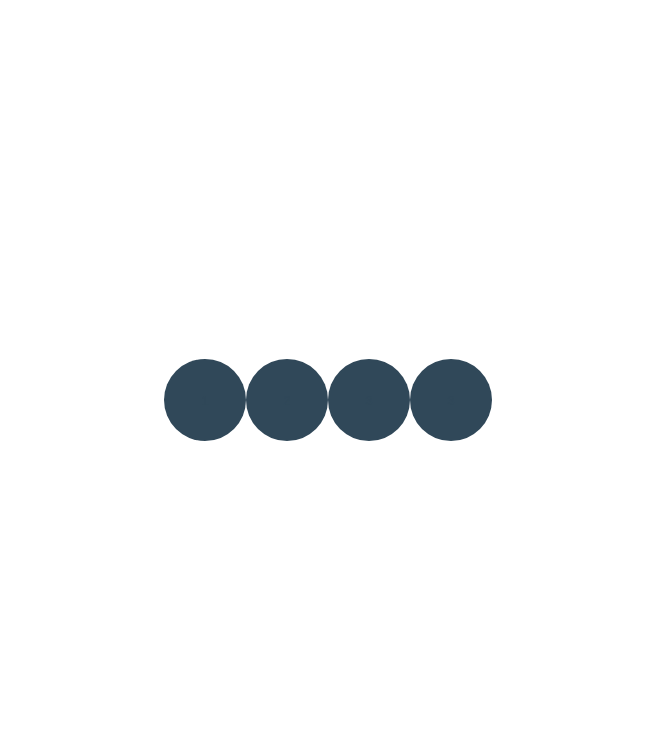
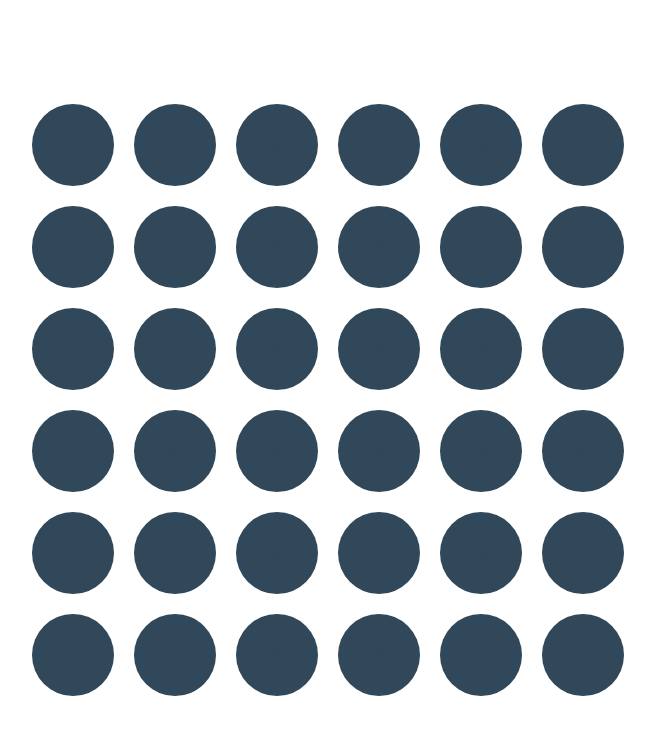
Before and after one commit to ssejjemba/memory, a Next.js app: page / in a window 1280 px wide. Shown: the top 734 px of the page, without its empty margins (312-967 px from the left). Built offline with nearby package versions, Linux system fonts and the light colour scheme.

Commit message:
feat(memoryCell): add javascript to reveal matching id cells

```diff
--- /dev/null
+++ b/components/6X6GridContainer/6X6GridContainer.tsx
@@ -0,0 +1,46 @@
+import React from 'react';
+import { MemoryCellButton } from '../Buttons/memoryCellButton/MemoryCellButton';
+import styles from './styles.module.css';
+
+export const GridContainer6X6 = () => {
+  return (
+    <div className={styles.grid_container}>
+      <MemoryCellButton buttonName="1" id="cell_1" />
+      <MemoryCellButton buttonName="1" id="cell_2" />
+      <MemoryCellButton buttonName="2" id="cell_3" />
+      <MemoryCellButton buttonName="2" id="cell_4" />
+      <MemoryCellButton buttonName="3" id="cell_5" />
+      <MemoryCellButton buttonName="3" id="cell_6" />
+      <MemoryCellButton buttonName="1" id="cell_7" />
+      <MemoryCellButton buttonName="1" id="cell_8" />
+      <MemoryCellButton buttonName="2" id="cell_9" />
+      <MemoryCellButton buttonName="2" id="cell_10" />
+      <MemoryCellButton buttonName="3" id="cell_11" />
+      <MemoryCellButton buttonName="3" id="cell_12" />
+      <MemoryCellButton buttonName="1" id="cell_13" />
+      <MemoryCellButton buttonName="1" id="cell_14" />
+      <MemoryCellButton buttonName="2" id="cell_15" />
+      <MemoryCellButton buttonName="2" id="cell_16" />
+      <MemoryCellButton buttonName="3" id="cell_17" />
+      <MemoryCellButton buttonName="3" id="cell_18" />
+      <MemoryCellButton buttonName="1" id="cell_19" />
+      <MemoryCellButton buttonName="1" id="cell_20" />
+      <MemoryCellButton buttonName="2" id="cell_21" />
+      <MemoryCellButton buttonName="2" id="cell_22" />
+      <MemoryCellButton buttonName="3" id="cell_23" />
+      <MemoryCellButton buttonName="3" id="cell_24" />
+      <MemoryCellButton buttonName="1" id="cell_25" />
+      <MemoryCellButton buttonName="1" id="cell_26" />
+      <MemoryCellButton buttonName="2" id="cell_27" />
+      <MemoryCellButton buttonName="2" id="cell_28" />
+      <MemoryCellButton buttonName="3" id="cell_29" />
+      <MemoryCellButton buttonName="3" id="cell_30" />
+      <MemoryCellButton buttonName="1" id="cell_31" />
+      <MemoryCellButton buttonName="1" id="cell_32" />
+      <MemoryCellButton buttonName="2" id="cell_33" />
+      <MemoryCellButton buttonName="2" id="cell_34" />
+      <MemoryCellButton buttonName="3" id="cell_35" />
+      <MemoryCellButton buttonName="3" id="cell_36" />
+    </div>
+  );
+};
--- /dev/null
+++ b/components/6X6GridContainer/styles.module.css
@@ -0,0 +1,6 @@
+.grid_container {
+  display: grid;
+  grid-template-columns: 1fr 1fr 1fr 1fr 1fr 1fr;
+  grid-template-rows: 1fr 1fr 1fr 1fr 1fr 1fr;
+  gap: 20px;
+}
--- a/components/Buttons/memoryCellButton/MemoryCellButton.tsx
+++ b/components/Buttons/memoryCellButton/MemoryCellButton.tsx
@@ -3,22 +3,35 @@ import styles from './styles.module.css';
 
 type memoryCellButtonProps = {
   buttonName: string;
+  id: string;
 };
 
 let chosenCellValue: string[] = [];
-let chosenCellElements: HTMLElement[] = [];
+let chosenCellElements: string[] = [];
 
 const choseMemoryCell = (event: React.MouseEvent<HTMLButtonElement, MouseEvent>) => {
   const cell = event.currentTarget.innerHTML;
-  const cellElement: HTMLElement = event.currentTarget;
+  const cellElementid: string = event.currentTarget.id;
 
   chosenCellValue.push(cell);
-  chosenCellElements.push(cellElement);
+  chosenCellElements.push(cellElementid);
 
   console.log(chosenCellElements);
+  console.log(event.target);
 
   if (chosenCellValue.length === 2 && chosenCellValue[1] === chosenCellValue[0]) {
     //chnage styles for the chosen elements
+    const firstChosenCell = document.getElementById(cellElementid[0]);
+    console.log('first', firstChosenCell);
+
+    const secondChosenCell = document.getElementById(cellElementid[1]);
+    console.log('two', secondChosenCell);
+
+    // firstChosenCell?.classList.remove(`${styles.revealed_memoryCell}`);
+    // secondChosenCell?.classList.remove(`${styles.revealed_memoryCell}`);
+
+    firstChosenCell?.classList.add(`${styles.revealed_memoryCell}`);
+    secondChosenCell?.classList.add(`${styles.revealed_memoryCell}`);
 
     //empty chosen cell values array
     chosenCellValue = [];
@@ -34,7 +47,7 @@ const choseMemoryCell = (event: React.MouseEvent<HTMLButtonElement, MouseEvent>)
 };
 
 export const MemoryCellButton = (props: memoryCellButtonProps) => {
-  const { buttonName } = props;
+  const { buttonName, id } = props;
 
   return (
     <button
@@ -43,6 +56,7 @@ export const MemoryCellButton = (props: memoryCellButtonProps) => {
       onClick={(event: React.MouseEvent<HTMLButtonElement, MouseEvent>): void => {
         choseMemoryCell(event);
       }}
+      id={id}
     >
       {buttonName}
     </button>
--- a/components/Buttons/memoryCellButton/styles.module.css
+++ b/components/Buttons/memoryCellButton/styles.module.css
@@ -7,3 +7,16 @@
   color: var(--medium-dark-blue);
   cursor: pointer;
 }
+
+.revealed_memoryCell {
+  width: 82px;
+  height: 82px;
+  font-weight: 700;
+  font-size: 56px;
+  display: flex;
+  align-items: center;
+  text-align: center;
+  background: var(--lighter-cyan-blue);
+  color: #fcfcfc;
+  cursor: pointer;
+}
--- a/pages/index.tsx
+++ b/pages/index.tsx
@@ -1,3 +1,4 @@
+import { GridContainer6X6 } from '../components/6X6GridContainer/6X6GridContainer';
 import { MemoryCellButton } from '../components/Buttons/memoryCellButton/MemoryCellButton';
 import { AnchorIcon } from '../components/Icons/anchor-icon/AnchorIcon';
 import styles from './styles.module.css';
@@ -5,10 +6,7 @@ import styles from './styles.module.css';
 export default function Home() {
   return (
     <div>
-      <MemoryCellButton buttonName="1" />
-      <MemoryCellButton buttonName="2" />
-      <MemoryCellButton buttonName="3" />
-      <MemoryCellButton buttonName="3" />
+      <GridContainer6X6 />
     </div>
   );
 }
```
